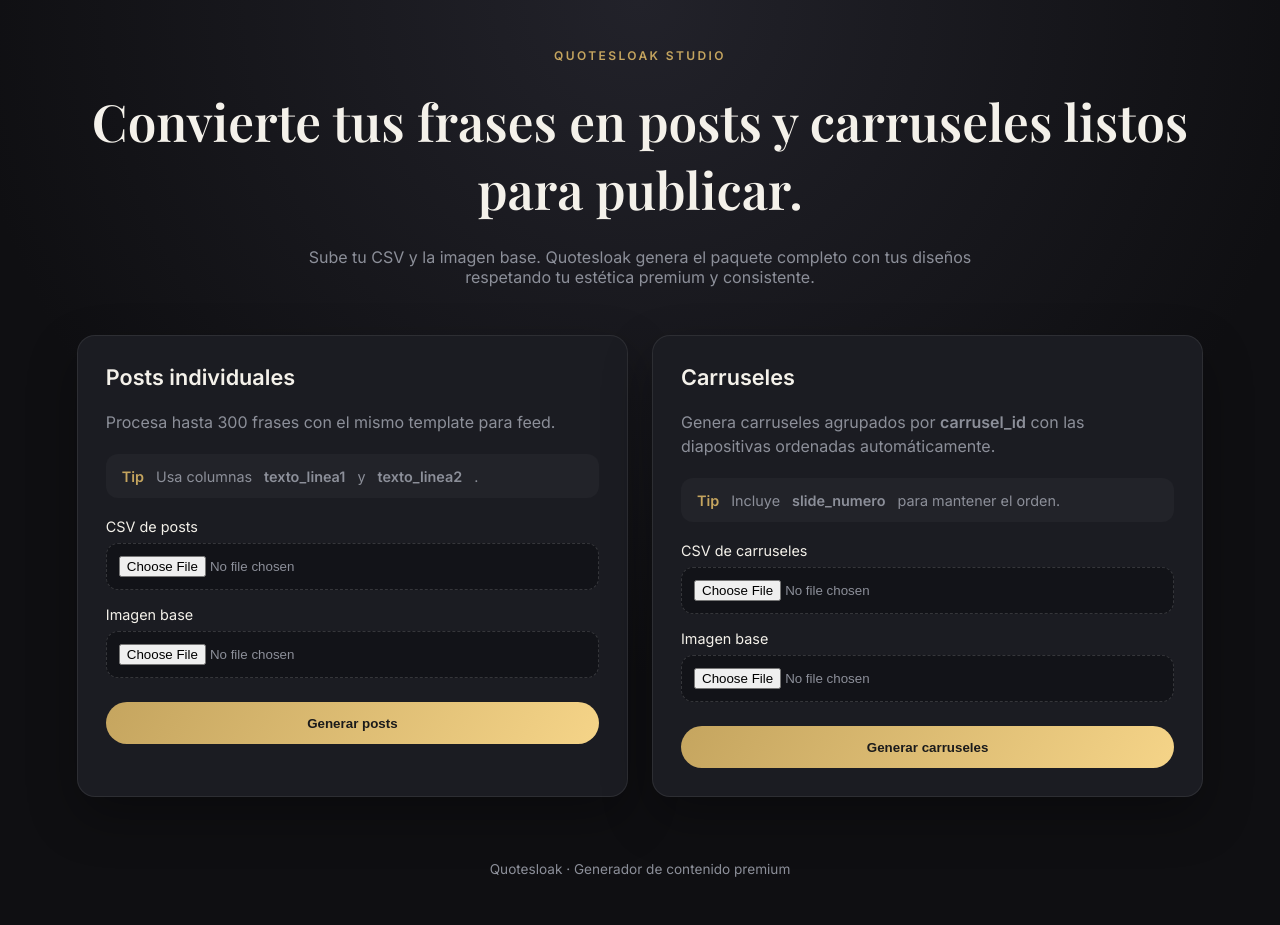
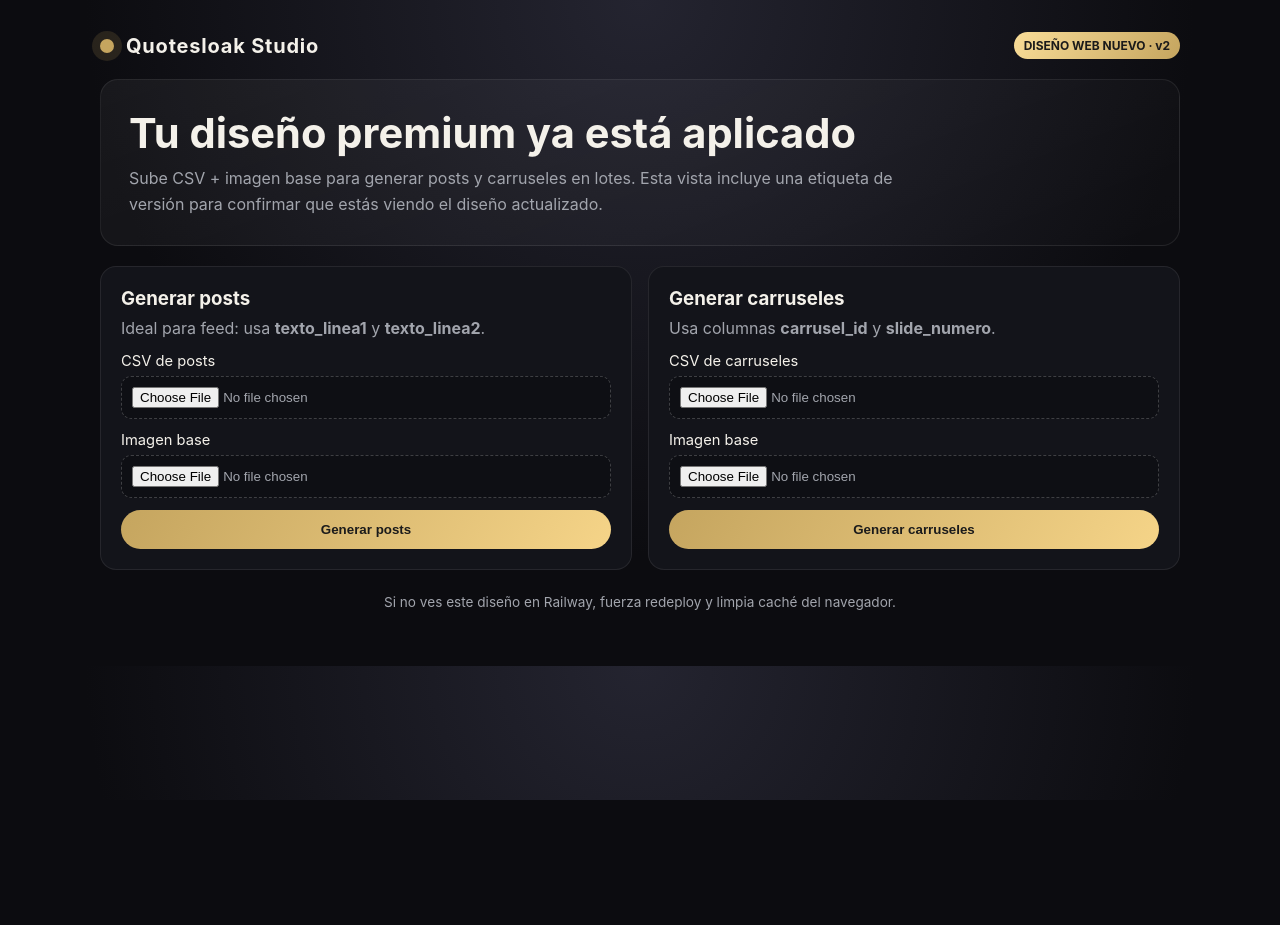
Before and after one commit to arturromeuia-tech/Quotesloak, a Flask app: page / in a window 1280 px wide. After the commit the page ends 800 px from the top, so only its background shows below. Run offline with Flask 3, Linux system fonts and the light colour scheme.

Commit message:
Make updated UI unmistakable and versioned on home page

```diff
--- a/app.py
+++ b/app.py
@@ -99,7 +99,7 @@ def wrap_text(text, font, max_width, draw):
 
 @app.route('/')
 def index():
-    return render_template('index.html')
+    return render_template('index.html', app_version=os.environ.get('APP_VERSION', 'v2'))
 
 @app.route('/generate', methods=['POST'])
 def generate_posts():
--- a/templates/index.html
+++ b/templates/index.html
@@ -4,199 +4,138 @@
     <meta charset="utf-8" />
     <meta name="viewport" content="width=device-width, initial-scale=1" />
     <title>Quotesloak</title>
-    <link rel="preconnect" href="https://fonts.googleapis.com" />
-    <link rel="preconnect" href="https://fonts.gstatic.com" crossorigin />
-    <link
-      href="https://fonts.googleapis.com/css2?family=Playfair+Display:wght@500;600&family=Inter:wght@400;500;600&display=swap"
-      rel="stylesheet"
-    />
     <style>
       :root {
-        color-scheme: light;
-        --bg: #0f0f12;
-        --card: #1b1c22;
-        --muted: #8c8f99;
+        --bg-1: #0c0c10;
+        --bg-2: #191922;
+        --card: #13141a;
         --accent: #c5a55f;
-        --soft: #f4f1ea;
-        --border: rgba(255, 255, 255, 0.08);
-        --shadow: 0 20px 50px rgba(0, 0, 0, 0.3);
+        --text: #f4f1ea;
+        --muted: #a2a5ad;
+        --line: rgba(255, 255, 255, 0.08);
       }
-      * {
-        box-sizing: border-box;
-      }
+      * { box-sizing: border-box; }
       body {
         margin: 0;
-        min-height: 100vh;
-        font-family: "Inter", sans-serif;
-        background: radial-gradient(circle at top, #22222a, #0f0f12 60%);
-        color: var(--soft);
+        font-family: -apple-system, BlinkMacSystemFont, "Segoe UI", Roboto, Helvetica, Arial, sans-serif;
+        color: var(--text);
+        background: radial-gradient(circle at top, #242430 0%, var(--bg-1) 60%);
       }
-      header {
-        padding: 3rem 6vw 1rem;
+      .wrap { max-width: 1120px; margin: 0 auto; padding: 32px 20px 56px; }
+      .topbar {
         display: flex;
-        flex-direction: column;
-        gap: 1.5rem;
-        text-align: center;
+        align-items: center;
+        justify-content: space-between;
+        gap: 16px;
+        margin-bottom: 20px;
       }
-      .brand {
-        letter-spacing: 0.2em;
-        text-transform: uppercase;
-        color: var(--accent);
+      .brand { display: flex; align-items: center; gap: 12px; }
+      .dot {
+        width: 14px;
+        height: 14px;
+        border-radius: 50%;
+        background: var(--accent);
+        box-shadow: 0 0 0 8px rgba(197, 165, 95, 0.15);
+      }
+      .brand h1 { margin: 0; font-size: 1.25rem; letter-spacing: 0.04em; }
+      .version {
         font-size: 0.75rem;
-        font-weight: 600;
+        color: #1a1a1a;
+        background: linear-gradient(120deg, #f8dc97, #c5a55f);
+        border-radius: 999px;
+        padding: 6px 10px;
+        font-weight: 700;
       }
-      h1 {
-        font-family: "Playfair Display", serif;
-        font-size: clamp(2.4rem, 4vw, 3.5rem);
-        margin: 0;
+      .hero {
+        background: linear-gradient(160deg, rgba(255, 255, 255, 0.05), rgba(255, 255, 255, 0.01));
+        border: 1px solid var(--line);
+        border-radius: 18px;
+        padding: 28px;
       }
-      .subtitle {
-        max-width: 720px;
-        margin: 0 auto;
-        color: var(--muted);
-        font-size: 1rem;
-      }
-      main {
-        padding: 2rem 6vw 4rem;
-      }
-      .grid {
+      .hero h2 { margin: 0 0 8px; font-size: clamp(1.8rem, 4vw, 2.6rem); }
+      .hero p { margin: 0; color: var(--muted); line-height: 1.6; max-width: 800px; }
+      .cards {
+        margin-top: 20px;
         display: grid;
-        gap: 1.5rem;
         grid-template-columns: repeat(auto-fit, minmax(280px, 1fr));
+        gap: 16px;
       }
       .card {
         background: var(--card);
-        border-radius: 18px;
-        padding: 1.75rem;
-        border: 1px solid var(--border);
-        box-shadow: var(--shadow);
-        display: flex;
-        flex-direction: column;
-        gap: 1.25rem;
+        border: 1px solid var(--line);
+        border-radius: 16px;
+        padding: 20px;
       }
-      .card h2 {
-        margin: 0;
-        font-size: 1.35rem;
-        font-weight: 600;
-      }
-      .card p {
-        margin: 0;
+      .card h3 { margin: 0 0 8px; }
+      .card p { margin: 0 0 14px; color: var(--muted); }
+      form { display: grid; gap: 12px; }
+      label { display: grid; gap: 6px; font-size: 0.92rem; }
+      input[type="file"] {
+        width: 100%;
+        border-radius: 10px;
+        border: 1px dashed rgba(255, 255, 255, 0.2);
+        background: #0e0f14;
         color: var(--muted);
-        line-height: 1.5;
-      }
-      .hint {
-        display: flex;
-        gap: 0.75rem;
-        align-items: center;
-        padding: 0.85rem 1rem;
-        background: rgba(255, 255, 255, 0.03);
-        border-radius: 12px;
-        font-size: 0.9rem;
-        color: var(--muted);
-      }
-      .hint span {
-        color: var(--accent);
-        font-weight: 600;
-      }
-      form {
-        display: flex;
-        flex-direction: column;
-        gap: 1rem;
-      }
-      label {
-        display: flex;
-        flex-direction: column;
-        gap: 0.5rem;
-        font-size: 0.9rem;
-        color: var(--soft);
-      }
-      input[type="file"] {
-        background: #121318;
-        border: 1px dashed rgba(255, 255, 255, 0.15);
-        border-radius: 12px;
-        padding: 0.75rem;
-        color: var(--muted);
+        padding: 10px;
       }
       button {
-        margin-top: 0.5rem;
-        padding: 0.85rem 1.2rem;
         border: none;
+        border-radius: 999px;
+        padding: 12px 16px;
         background: linear-gradient(120deg, #c5a55f, #f5d488);
         color: #1b1b1b;
-        border-radius: 999px;
-        font-weight: 600;
+        font-weight: 700;
         cursor: pointer;
-        transition: transform 0.2s ease, box-shadow 0.2s ease;
-      }
-      button:hover {
-        transform: translateY(-2px);
-        box-shadow: 0 12px 24px rgba(197, 165, 95, 0.25);
       }
       footer {
-        text-align: center;
-        padding-bottom: 3rem;
+        margin-top: 24px;
         color: var(--muted);
         font-size: 0.85rem;
+        text-align: center;
       }
     </style>
   </head>
   <body>
-    <header>
-      <div class="brand">Quotesloak Studio</div>
-      <h1>Convierte tus frases en posts y carruseles listos para publicar.</h1>
-      <p class="subtitle">
-        Sube tu CSV y la imagen base. Quotesloak genera el paquete completo con tus
-        diseños respetando tu estética premium y consistente.
-      </p>
-    </header>
+    <div class="wrap">
+      <div class="topbar">
+        <div class="brand">
+          <div class="dot"></div>
+          <h1>Quotesloak Studio</h1>
+        </div>
+        <div class="version">DISEÑO WEB NUEVO · {{ app_version }}</div>
+      </div>
 
-    <main>
-      <div class="grid">
+      <section class="hero">
+        <h2>Tu diseño premium ya está aplicado</h2>
+        <p>
+          Sube CSV + imagen base para generar posts y carruseles en lotes.
+          Esta vista incluye una etiqueta de versión para confirmar que estás viendo el diseño actualizado.
+        </p>
+      </section>
+
+      <div class="cards">
         <section class="card">
-          <h2>Posts individuales</h2>
-          <p>Procesa hasta 300 frases con el mismo template para feed.</p>
-          <div class="hint">
-            <span>Tip</span>
-            Usa columnas <strong>texto_linea1</strong> y <strong>texto_linea2</strong>.
-          </div>
+          <h3>Generar posts</h3>
+          <p>Ideal para feed: usa <strong>texto_linea1</strong> y <strong>texto_linea2</strong>.</p>
           <form action="/generate" method="post" enctype="multipart/form-data">
-            <label>
-              CSV de posts
-              <input type="file" name="csv_file" accept=".csv" />
-            </label>
-            <label>
-              Imagen base
-              <input type="file" name="image_file" accept="image/*" />
-            </label>
+            <label>CSV de posts <input type="file" name="csv_file" accept=".csv" /></label>
+            <label>Imagen base <input type="file" name="image_file" accept="image/*" /></label>
             <button type="submit">Generar posts</button>
           </form>
         </section>
 
         <section class="card">
-          <h2>Carruseles</h2>
-          <p>
-            Genera carruseles agrupados por <strong>carrusel_id</strong> con las
-            diapositivas ordenadas automáticamente.
-          </p>
-          <div class="hint">
-            <span>Tip</span>
-            Incluye <strong>slide_numero</strong> para mantener el orden.
-          </div>
+          <h3>Generar carruseles</h3>
+          <p>Usa columnas <strong>carrusel_id</strong> y <strong>slide_numero</strong>.</p>
           <form action="/generate_carousels" method="post" enctype="multipart/form-data">
-            <label>
-              CSV de carruseles
-              <input type="file" name="carousel_csv" accept=".csv" />
-            </label>
-            <label>
-              Imagen base
-              <input type="file" name="image_file" accept="image/*" />
-            </label>
+            <label>CSV de carruseles <input type="file" name="carousel_csv" accept=".csv" /></label>
+            <label>Imagen base <input type="file" name="image_file" accept="image/*" /></label>
             <button type="submit">Generar carruseles</button>
           </form>
         </section>
       </div>
-    </main>
 
-    <footer>Quotesloak · Generador de contenido premium</footer>
+      <footer>Si no ves este diseño en Railway, fuerza redeploy y limpia caché del navegador.</footer>
+    </div>
   </body>
 </html>
```
